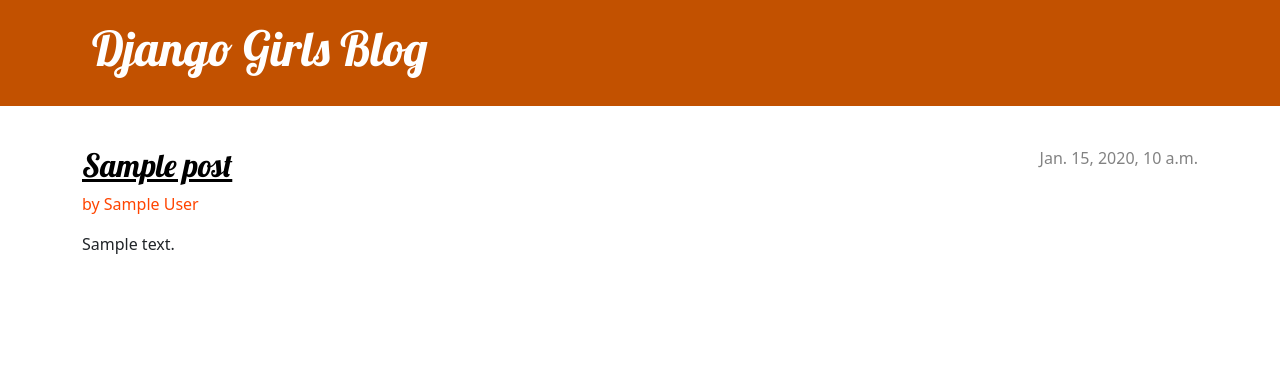
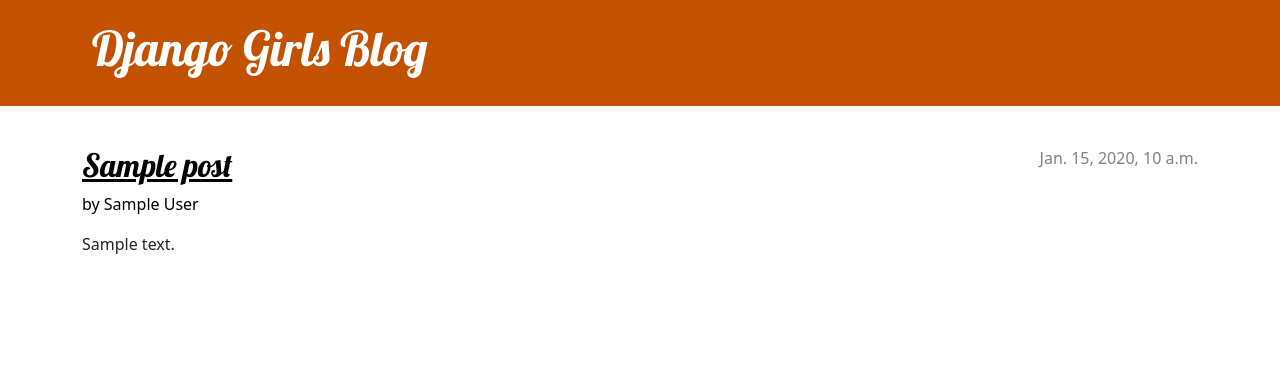
Before and after one commit to Bermet777/Neobis_DjangoGirls_Project, a Django app: template blog/templates/blog/post_list.html in a window 1280 px wide. Shown: the top 366 px of the page. Run offline with Django 4.2, Linux system fonts and the light colour scheme; the template is opened without the code that fills it: most values are stand-ins (such as "Sample title", 1, 10 or a date in 2020).

Commit message:
css update

```diff
--- a/blog/static/css/blog.css
+++ b/blog/static/css/blog.css
@@ -70,5 +70,5 @@ h4 {
 }
 
 .author {
-    color:orangered;
+    color:black;
 }
```
